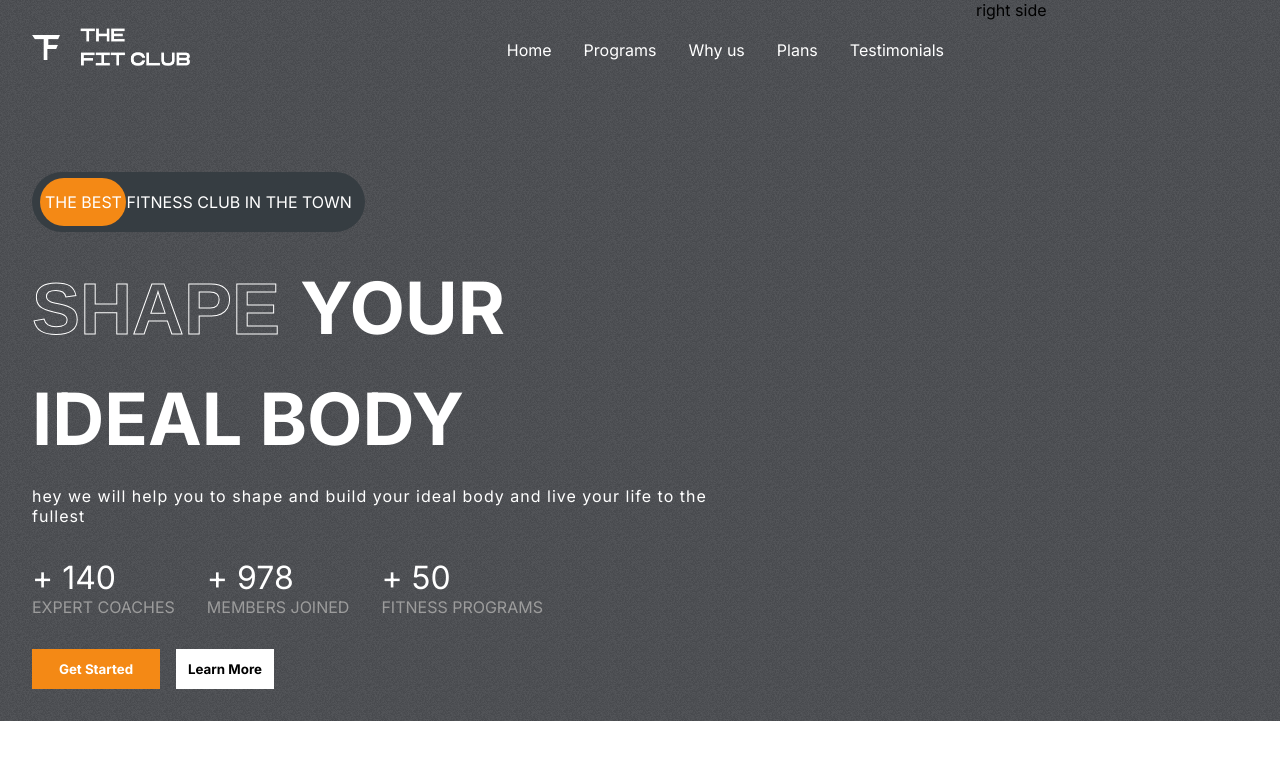
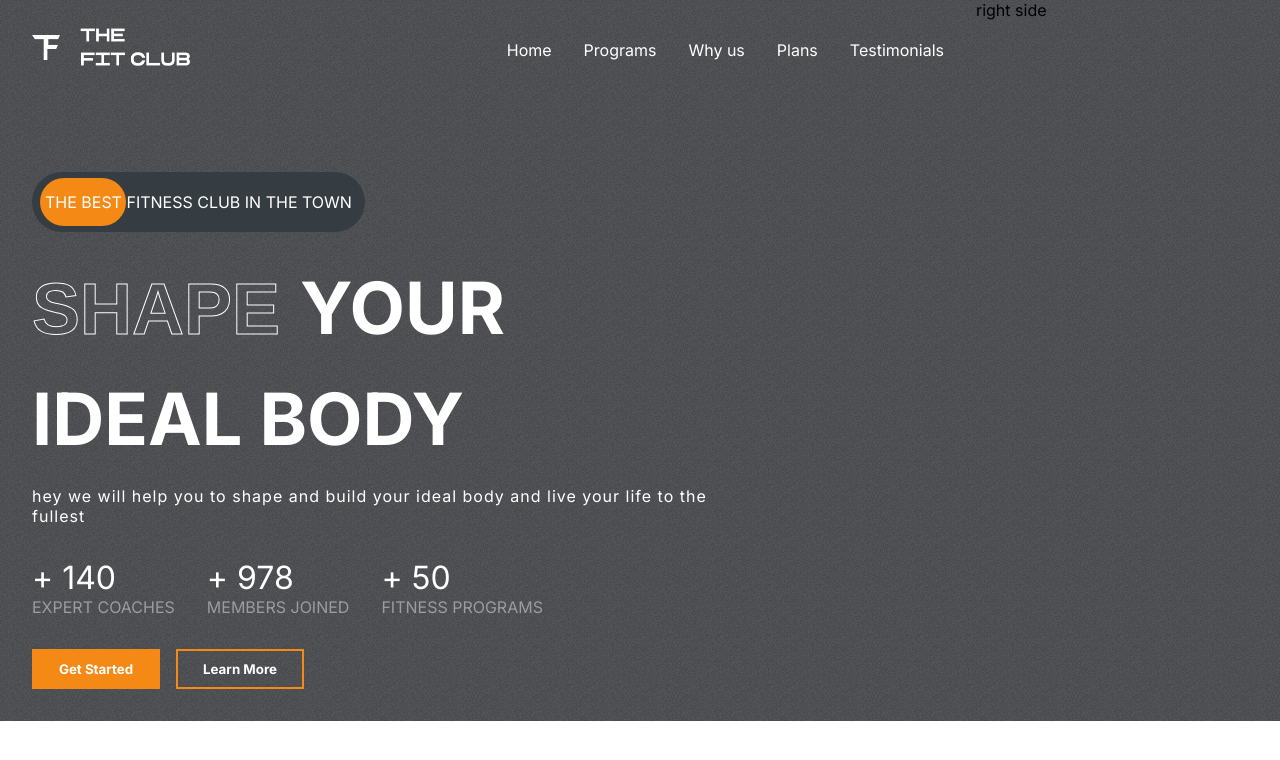
Before and after one commit to pallab17/Fithelp.o, a React (Create React App) app: page / in a window 1280 px wide. Shown: the top 760 px of the page. Built offline with nearby package versions, Linux system fonts and the light colour scheme.

Commit message:
files updated

```diff
--- a/src/components/Hero/Hero.css
+++ b/src/components/Hero/Hero.css
@@ -96,3 +96,10 @@
     width: 8rem;
 
 }
+.hero-buttons>:nth-child(2){
+    color: white;
+    background-color: transparent;
+    border: 2px solid var(--orange);
+    width: 8rem;
+
+}
```
